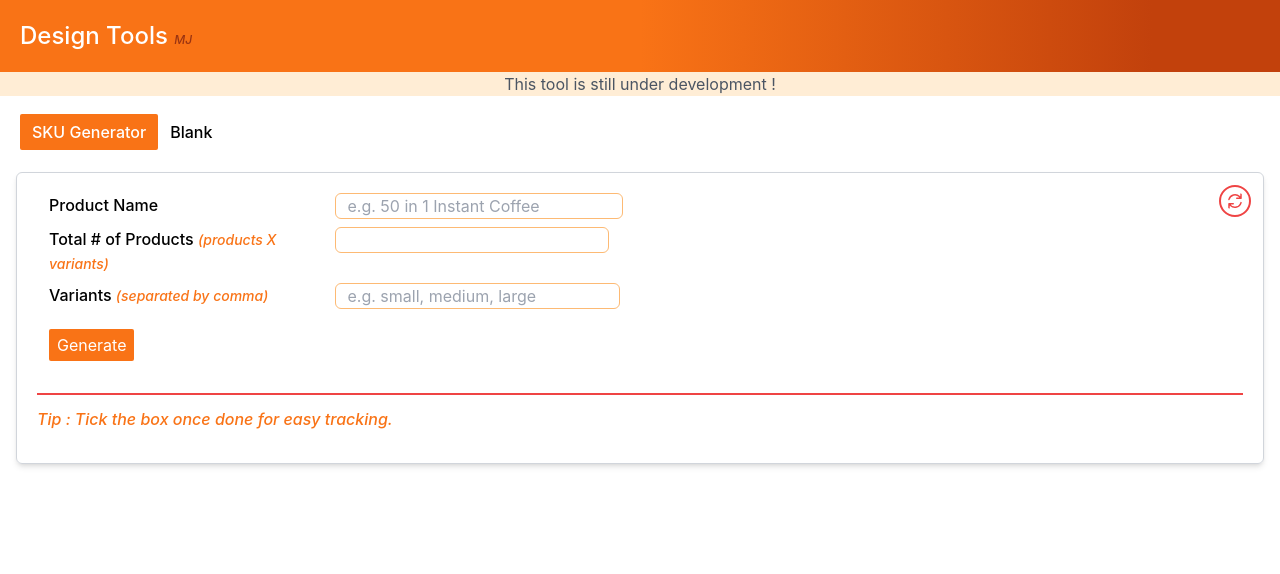
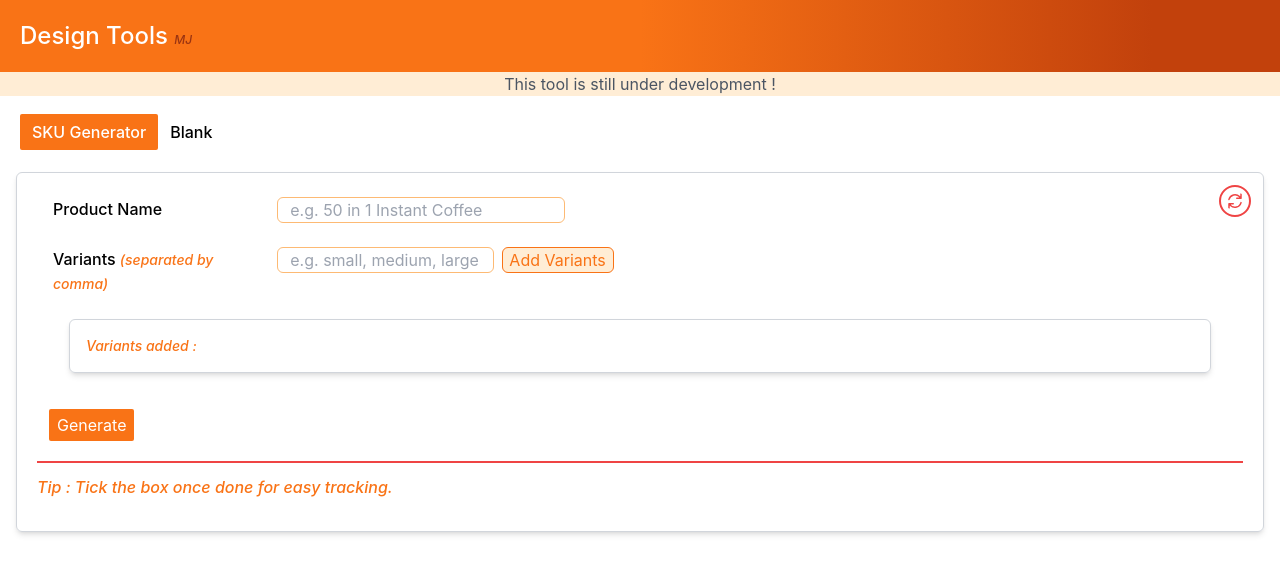
Before and after one commit to leumanuel12/designtools, a React (Create React App) app: page / in a window 1280 px wide. Shown: the top 574 px of the page. Built offline with nearby package versions, Linux system fonts and the light colour scheme.

Commit message:
Update SkuGenerator.js

```diff
--- a/src/pages/SkuGenerator.js
+++ b/src/pages/SkuGenerator.js
@@ -1,14 +1,12 @@
-import { useEffect, useState } from "react";
+import { useState } from "react";
 import { ArrowPathIcon } from "@heroicons/react/20/solid";
 
 export default function SkuGenerator() {
   const [productName, setProductName] = useState();
-  const [tempSkuNumber, setTempSkuNumber] = useState();
   const [finalSKU, setFinalSKU] = useState();
   const [tempVariants, setTempVariants] = useState();
-  const [finalProductName, setFinalProductName] = useState();
+  const [tempVariantsList, setTempVariantsList] = useState([]);
   const [checked, setChecked] = useState([]);
-  const [reset, setReset] = useState(false);
 
   //zero pad the current number
   function paddedSkuNumber(currentNum) {
@@ -66,29 +64,41 @@ export default function SkuGenerator() {
     }
   }
 
+  //Add Variants
+  function addVariants() {
+    return true;
+  }
+
+  //Generate SKU Details
   function generateDetails() {
     let listSKU = [];
-    let finalProducts = [];
 
-    if (tempSkuNumber && productName && tempVariants) {
-      for (let x = 1; x <= tempSkuNumber; x++) {
-        //set final SKU code
+    if (productName && tempVariants) {
+      let variants = tempVariants.split(",");
+
+      //set final SKU details
+
+      for (let x = 0; x <= variants.length; x++) {
+        if (variants[x]) {
           listSKU.push([
             String(x),
-          generateSkuInitials() + paddedSkuNumber(x) + x,
+            generateSkuInitials() + paddedSkuNumber(x) + (x + 1),
+            productName + " " + variants[x],
           ]);
+        }
       }
     }
     setFinalSKU(listSKU);
   }
 
+  if (finalSKU) console.log(finalSKU);
+
   //RESET BUTTON
   function resetFields() {
-    setReset(true);
     setProductName("");
-    setTempSkuNumber("");
     setFinalSKU([]);
     setTempVariants("");
+    setTempVariantsList([]);
   }
 
   return (
@@ -101,20 +111,14 @@ export default function SkuGenerator() {
       >
         <ArrowPathIcon className="h-8 w-8 text-red-500 hover:bg-red-500 hover:text-white rounded-3xl p-1 border-red-500 border-2" />
       </button>
-      <form
-        className="pb-3"
-        onSubmit={(e) => {
-          e.preventDefault();
-          generateDetails();
-        }}
-      >
-        <div className="my-2 md:grid grid-cols-2 w-6/12 px-5">
-          <div className="cols-span-1">
+      <form className="pb-3">
+        <div className="lg:grid grid-cols-3 w-7/12 px-5 py-2">
+          <div className="cols-span-1 px-1 py-1">
             <label for="product-name" className="font-medium">
               Product Name
             </label>
           </div>
-          <div className="cols-span-1">
+          <div className="cols-span-1 px-1 py-1">
             <input
               type="text"
               name="product-name"
@@ -127,42 +131,23 @@ export default function SkuGenerator() {
               }}
             />
           </div>
+          <div className="cols-span-1 px-1 py-1" />
         </div>
 
-        <div className="my-2 md:grid grid-cols-2 w-6/12 px-5">
-          <div className="cols-span-1">
-            <label for="product-count" className="font-medium">
-              Total # of Products{" "}
-              <span className="text-sm italic text-orange-500">
-                (products X variants)
-              </span>
-            </label>
-          </div>
-          <div className="cols-span-1">
-            <input
-              type="number"
-              name="product-count"
-              size="4"
-              maxlength="3"
-              required
-              value={tempSkuNumber}
-              className="px-3 border border-orange-300 rounded-md"
-              onChange={(e) => setTempSkuNumber(e.target.value)}
-            />
-          </div>
-        </div>
-
-        <div className="my-2 md:grid grid-cols-2 w-6/12 px-5">
+        <div className="lg:grid grid-cols-3 w-7/12 px-5 py-2">
+          <div className="cols-span-1 px-1 py-1">
             <label for="product-variants" className="font-medium">
               Variants{" "}
               <span className="text-sm italic text-orange-500">
                 (separated by comma)
               </span>
             </label>
+          </div>
+          <div className="cols-span-1 px-1 py-1">
             <input
               type="text"
               name="product-variants"
-            className="px-3 border border-orange-300 rounded-md"
+              className="px-3 border border-orange-300 rounded-md w-full"
               placeholder="e.g. small, medium, large"
               value={tempVariants}
               required
@@ -171,13 +156,50 @@ export default function SkuGenerator() {
               }}
             />
           </div>
+          <div className="cols-span-1 px-1 py-1">
+            <button
+              className="border bg-orange-100 border-orange-500 hover:bg-orange-500 hover:text-white w-28 text-orange-500 rounded-md"
+              onClick={(e) => {
+                e.preventDefault();
+                if (tempVariants) {
+                  const temps = [...tempVariantsList];
+                  setTempVariantsList([...temps, tempVariants.split(",")]);
+                  setTempVariants("");
+                }
+              }}
+            >
+              Add Variants
+            </button>
+          </div>
+        </div>
 
-        <input
-          type="submit"
-          value="Generate"
+        {tempVariantsList ? (
+          <div className="my-3 mx-10 p-4 text-sm border border-gray-300 shadow-md rounded-md">
+            <span className="text-orange-500 italic font-medium">
+              Variants added :
+            </span>
+            {tempVariantsList.map((varlist) => {
+              return (
+                <span className="bg-orange-200 px-2 py-1 mx-1 my-3 font-medium">
+                  {varlist.join(", ")}
+                </span>
+              );
+            })}
+          </div>
+        ) : (
+          <span>List is empty</span>
+        )}
+      </form>
+
+      <button
         className="mx-5 my-3 px-2 py-1  rounded-sm text-white bg-orange-500 hover:bg-orange-600"
-        />
-      </form>
+        onClick={(e) => {
+          e.preventDefault();
+          generateDetails();
+        }}
+      >
+        Generate
+      </button>
 
       <div className="p-2">
         <div className="py-3 italic font-medium text-orange-500 border-t-2 border-red-500">
@@ -208,6 +230,8 @@ export default function SkuGenerator() {
                   }}
                 />{" "}
                 {sku[1]}
+                <span className="px-2" />
+                {sku[2]}
               </div>
             );
           })}
```
Lines whose indentation alone changed are shown as unchanged.
